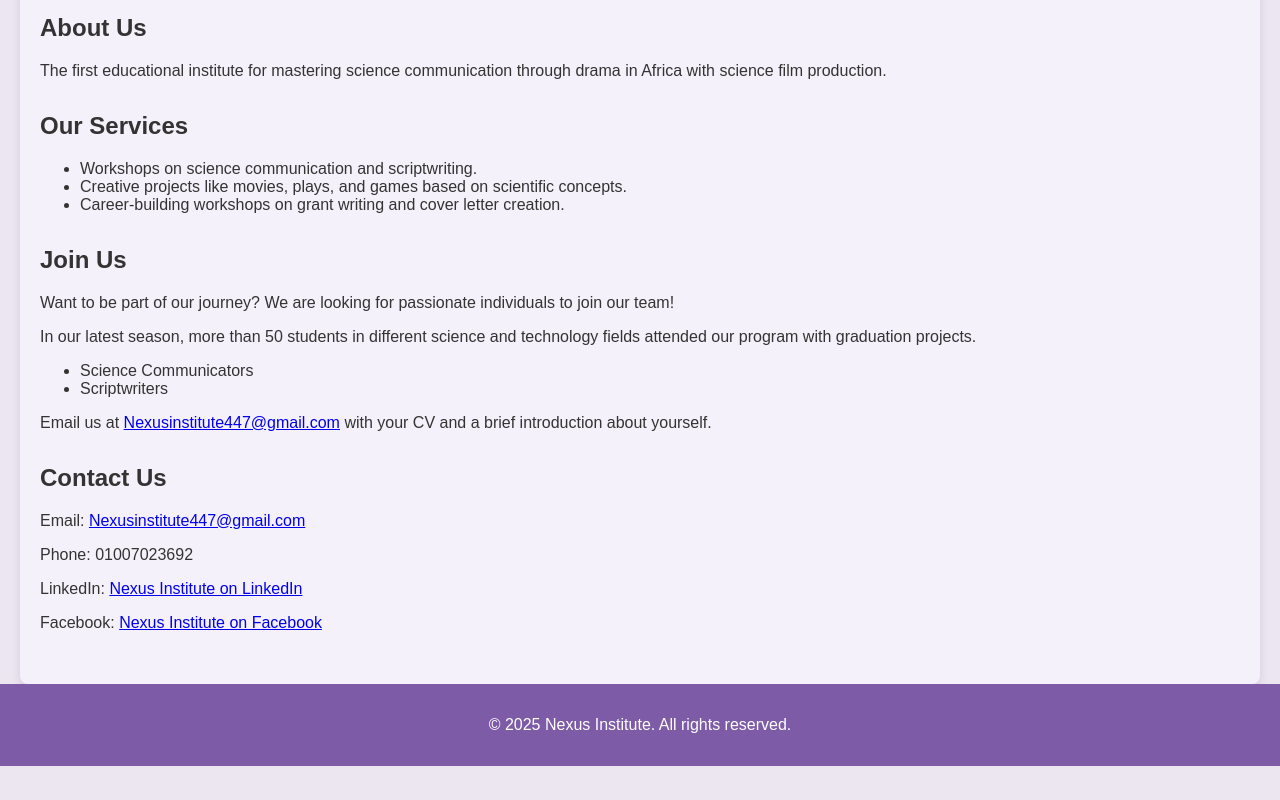
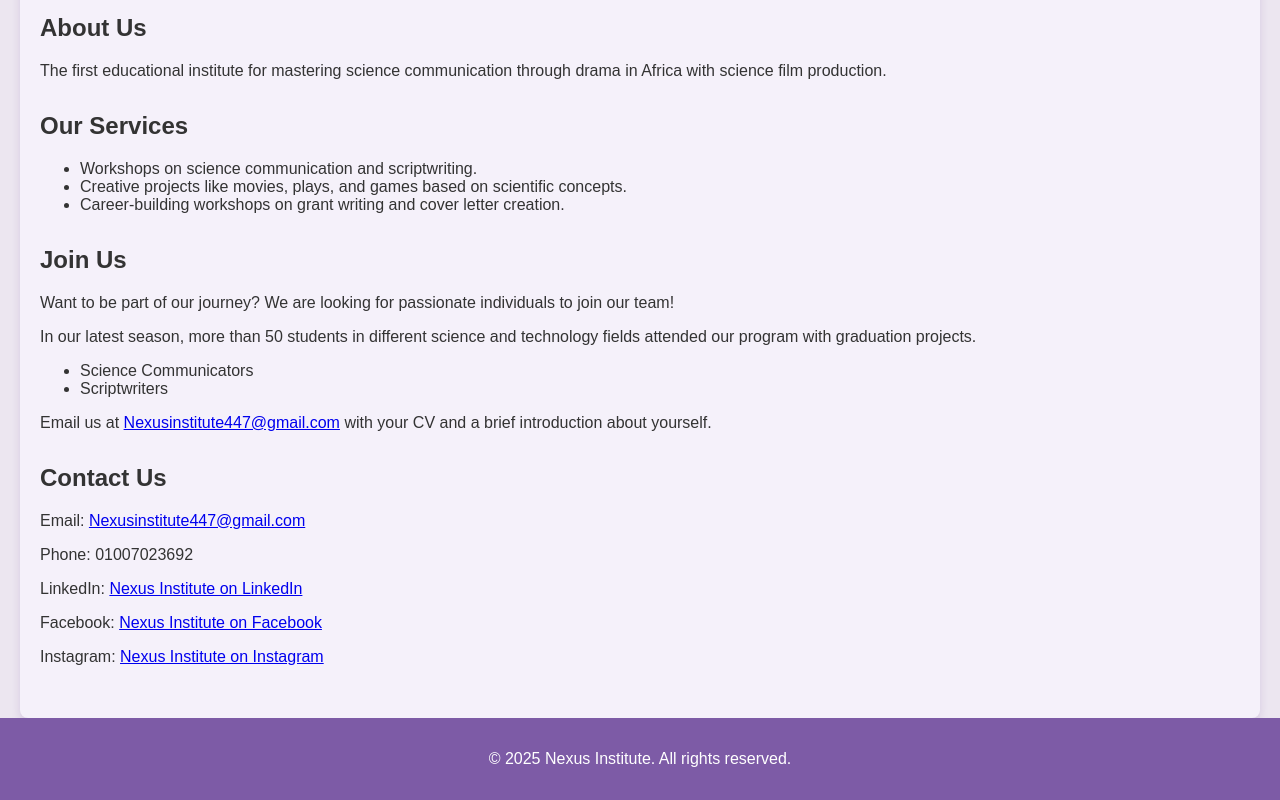
Before and after one commit to maihoss/nexusinstitute-22, a plain HTML site: page index.html in a window 1280 px wide. Shown: the part 340-1140 px from the top of the page. Before the commit the page ends 1106 px from the top, so only its background shows below. Drawn offline with Linux system fonts and the light colour scheme.

Commit message:
Update index.html

```diff
--- a/index.html
+++ b/index.html
@@ -103,6 +103,8 @@
             <p>Phone: 01007023692</p>
             <p>LinkedIn: <a href="https://eg.linkedin.com/in/nexus-institute-a6709334a?trk=public_post_feed-actor-name" target="_blank">Nexus Institute on LinkedIn</a></p>
             <p>Facebook: <a href="https://www.facebook.com/people/Nexus-Institute/61572419723730/" target="_blank">Nexus Institute on Facebook</a></p>
+            <p>Instagram: <a href="https://www.instagram.com/nexu.s994/profilecard/?igsh=bGdiNGN1NnMzYmUz/" target="_blank">Nexus Institute on Instagram</a></p>
+
         </section>
     </div>
 
```
